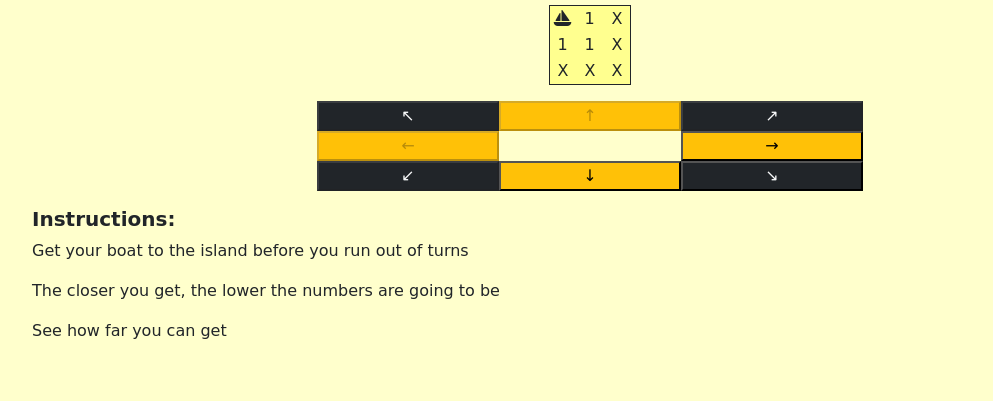
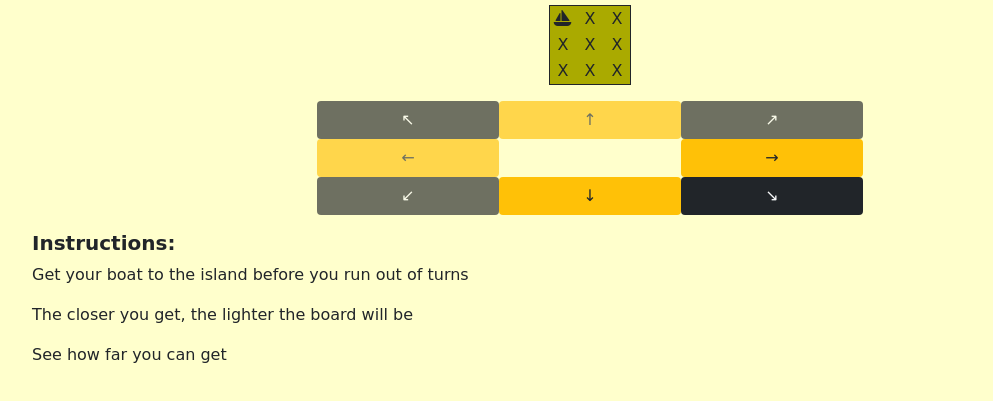
Before and after one commit to lpewton/treasure-island, a website: page index.html in a window 1280 px wide. Shown: the part 181-582 px from the top of the page, without its empty margins (50-1043 px from the left). Drawn offline with nearby package versions, Linux system fonts and the light colour scheme; a web font is replaced by a local one.

Commit message:
Replace closeness numbers with colors

```diff
--- a/assets/script.js
+++ b/assets/script.js
@@ -122,54 +122,57 @@ const restartGame = () => {
     createGrid();
     updateBtns();
     document.getElementById('defeatBtn').click();
-}
+};
 
 const revealNewLoc = () => {
     var revealedCell = document.getElementById(`cell-${currentLoc}`);
     revealedCell.innerHTML = '<i class="fa-solid fa-sailboat"></i>';
     revealedCell.classList = 'px-1 bg-succes rounded-circle';
+    const fixedPercentage = (cellVals[revealedCell.id] - difficulty) * -1;
+    const percentage = fixedPercentage * 255 / difficulty;
+    grid.style.backgroundColor = `rgba(${percentage}, ${percentage}, 0)`;
 
-    if (document.getElementById(`cell-${locRow}.${locCell + 1}`)) {
-        rCellText = `cell-${locRow}.${locCell + 1}`;
-        var rCell = document.getElementById(rCellText);
-        rCell.innerHTML = cellVals[rCellText];
-    };
-    if (document.getElementById(`cell-${locRow}.${locCell - 1}`)) {
-        lCellText = `cell-${locRow}.${locCell - 1}`;
-        var lCell = document.getElementById(lCellText);
-        lCell.innerHTML = cellVals[lCellText];
-    };
-    if (document.getElementById(`cell-${locRow + 1}.${locCell}`)) {
-        uCellText = `cell-${locRow + 1}.${locCell}`;
-        var uCell = document.getElementById(uCellText);
-        uCell.innerHTML = cellVals[uCellText];
-    };
-    if (document.getElementById(`cell-${locRow - 1}.${locCell}`)) {
-        dCellText = `cell-${locRow - 1}.${locCell}`;
-        var dCell = document.getElementById(dCellText);
-        dCell.innerHTML = cellVals[dCellText];
-    };
+    // if (document.getElementById(`cell-${locRow}.${locCell + 1}`)) {
+    //     rCellText = `cell-${locRow}.${locCell + 1}`;
+    //     var rCell = document.getElementById(rCellText);
+    //     rCell.innerHTML = cellVals[rCellText];
+    // };
+    // if (document.getElementById(`cell-${locRow}.${locCell - 1}`)) {
+    //     lCellText = `cell-${locRow}.${locCell - 1}`;
+    //     var lCell = document.getElementById(lCellText);
+    //     lCell.innerHTML = cellVals[lCellText];
+    // };
+    // if (document.getElementById(`cell-${locRow + 1}.${locCell}`)) {
+    //     uCellText = `cell-${locRow + 1}.${locCell}`;
+    //     var uCell = document.getElementById(uCellText);
+    //     uCell.innerHTML = cellVals[uCellText];
+    // };
+    // if (document.getElementById(`cell-${locRow - 1}.${locCell}`)) {
+    //     dCellText = `cell-${locRow - 1}.${locCell}`;
+    //     var dCell = document.getElementById(dCellText);
+    //     dCell.innerHTML = cellVals[dCellText];
+    // };
 
-    if (document.getElementById(`cell-${locRow - 1}.${locCell - 1}`)) {
-        ulCellText = `cell-${locRow - 1}.${locCell - 1}`;
-        var ulCell = document.getElementById(ulCellText);
-        ulCell.innerHTML = cellVals[ulCellText];
-    };
-    if (document.getElementById(`cell-${locRow - 1}.${locCell + 1}`)) {
-        urCellText = `cell-${locRow - 1}.${locCell + 1}`;
-        var urCell = document.getElementById(urCellText);
-        urCell.innerHTML = cellVals[urCellText];
-    };
-    if (document.getElementById(`cell-${locRow + 1}.${locCell - 1}`)) {
-        dlCellText = `cell-${locRow - 1 * -1}.${locCell - 1}`;
-        var dlCell = document.getElementById(dlCellText);
-        dlCell.innerHTML = cellVals[dlCellText];
-    };
-    if (document.getElementById(`cell-${locRow + 1}.${locCell + 1}`)) {
-        drCellText = `cell-${locRow - 1 * -1}.${locCell + 1}`;
-        var drCell = document.getElementById(drCellText);
-        drCell.innerHTML = cellVals[drCellText];
-    };
+    // if (document.getElementById(`cell-${locRow - 1}.${locCell - 1}`)) {
+    //     ulCellText = `cell-${locRow - 1}.${locCell - 1}`;
+    //     var ulCell = document.getElementById(ulCellText);
+    //     ulCell.innerHTML = cellVals[ulCellText];
+    // };
+    // if (document.getElementById(`cell-${locRow - 1}.${locCell + 1}`)) {
+    //     urCellText = `cell-${locRow - 1}.${locCell + 1}`;
+    //     var urCell = document.getElementById(urCellText);
+    //     urCell.innerHTML = cellVals[urCellText];
+    // };
+    // if (document.getElementById(`cell-${locRow + 1}.${locCell - 1}`)) {
+    //     dlCellText = `cell-${locRow - 1 * -1}.${locCell - 1}`;
+    //     var dlCell = document.getElementById(dlCellText);
+    //     dlCell.innerHTML = cellVals[dlCellText];
+    // };
+    // if (document.getElementById(`cell-${locRow + 1}.${locCell + 1}`)) {
+    //     drCellText = `cell-${locRow - 1 * -1}.${locCell + 1}`;
+    //     var drCell = document.getElementById(drCellText);
+    //     drCell.innerHTML = cellVals[drCellText];
+    // };
 
     if (score === (limit - 1)) {
         restartGame();
--- a/assets/style.css
+++ b/assets/style.css
@@ -5,7 +5,7 @@ body {
   font-style: normal;
   background-color: rgba(255, 255, 0, 0.2);
 }
-
+/*
 #gameGrid {
     background-color: rgba(255, 255, 0, 0.3);
-}
+} */
--- a/index.html
+++ b/index.html
@@ -41,26 +41,26 @@
         </div>
         <div class="container direction-btns mt-3">
             <div class="d-flex justify-content-center">
-                <button id="ul-btn" class="directionBtn col-2 bg-dark text-light">↖</button>
-                <button id="u-btn" class="directionBtn col-2 bg-warning">↑</button>
-                <button id="ur-btn" class="directionBtn col-2 bg-dark text-light">↗</button>
+                <button id="ul-btn" class="directionBtn col-2 bg-dark text-light btn rounded">↖</button>
+                <button id="u-btn" class="directionBtn col-2 bg-warning btn rounded">↑</button>
+                <button id="ur-btn" class="directionBtn col-2 bg-dark text-light btn rounded">↗</button>
             </div>
             <div class="d-flex justify-content-center">
-                <button id="l-btn" class="directionBtn col-2 bg-warning">←</button>
-                <div class="col-2 text-center mb-0"></div>
-                <button id="r-btn" class="directionBtn col-2 bg-warning">→</button>
+                <button id="l-btn" class="directionBtn col-2 bg-warning btn rounded">←</button>
+                <div id="empty-btn" class="col-2 text-center mb-0"></div>
+                <button id="r-btn" class="directionBtn col-2 bg-warning btn rounded">→</button>
             </div>
             <div class="d-flex justify-content-center">
-                <button id="dl-btn" class="directionBtn col-2 bg-dark text-light">↙</button>
-                <button id="d-btn" class="directionBtn col-2 bg-warning">↓</button>
-                <button id="dr-btn" class="directionBtn col-2 bg-dark text-light">↘</button>
+                <button id="dl-btn" class="directionBtn col-2 bg-dark text-light btn rounded">↙</button>
+                <button id="d-btn" class="directionBtn col-2 bg-warning btn rounded">↓</button>
+                <button id="dr-btn" class="directionBtn col-2 bg-dark text-light btn rounded">↘</button>
             </div>
         </div>
 
         <div id="instructions" class="mt-3">
             <h5><strong>Instructions:</strong></h5>
             <p>Get your boat to the island before you run out of turns</p>
-            <p>The closer you get, the lower the numbers are going to be</p>
+            <p>The closer you get, the lighter the board will be</p>
             <p>See how far you can get</p>
         </div>
     </div>
```
